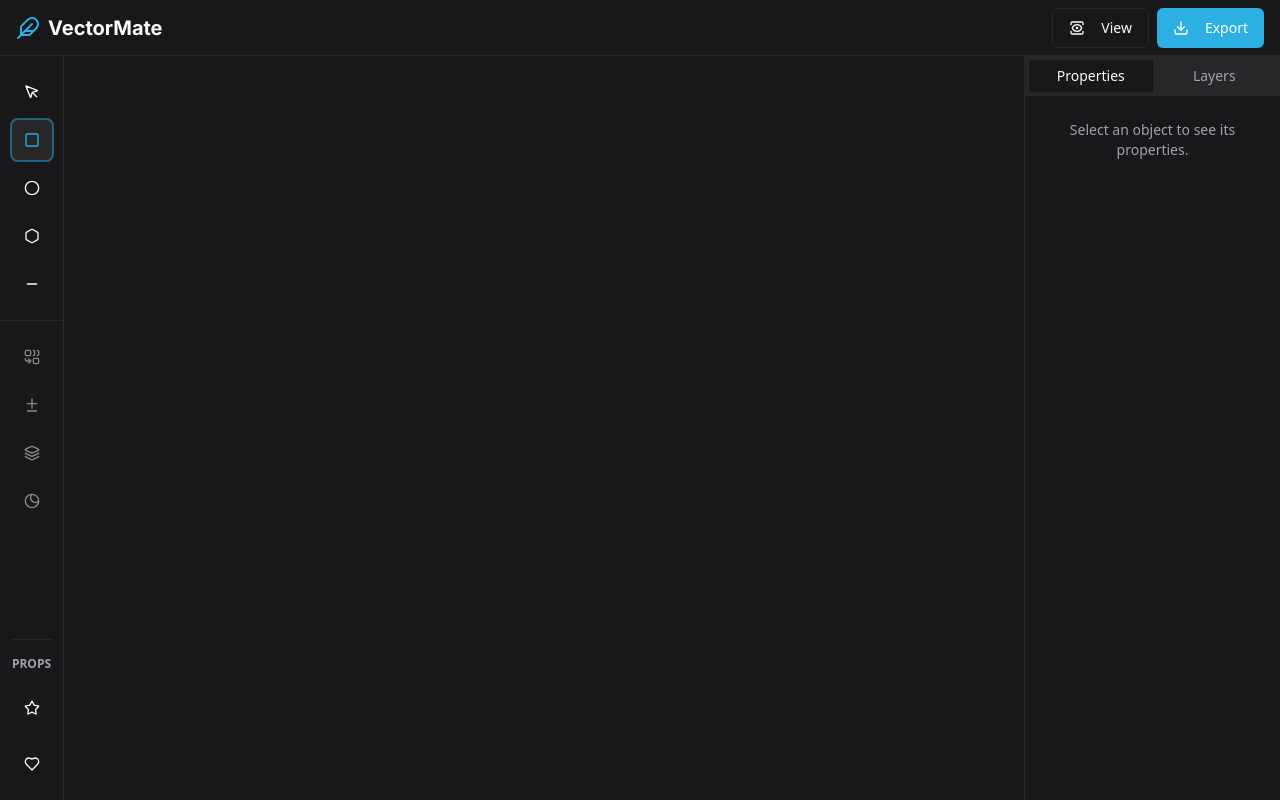
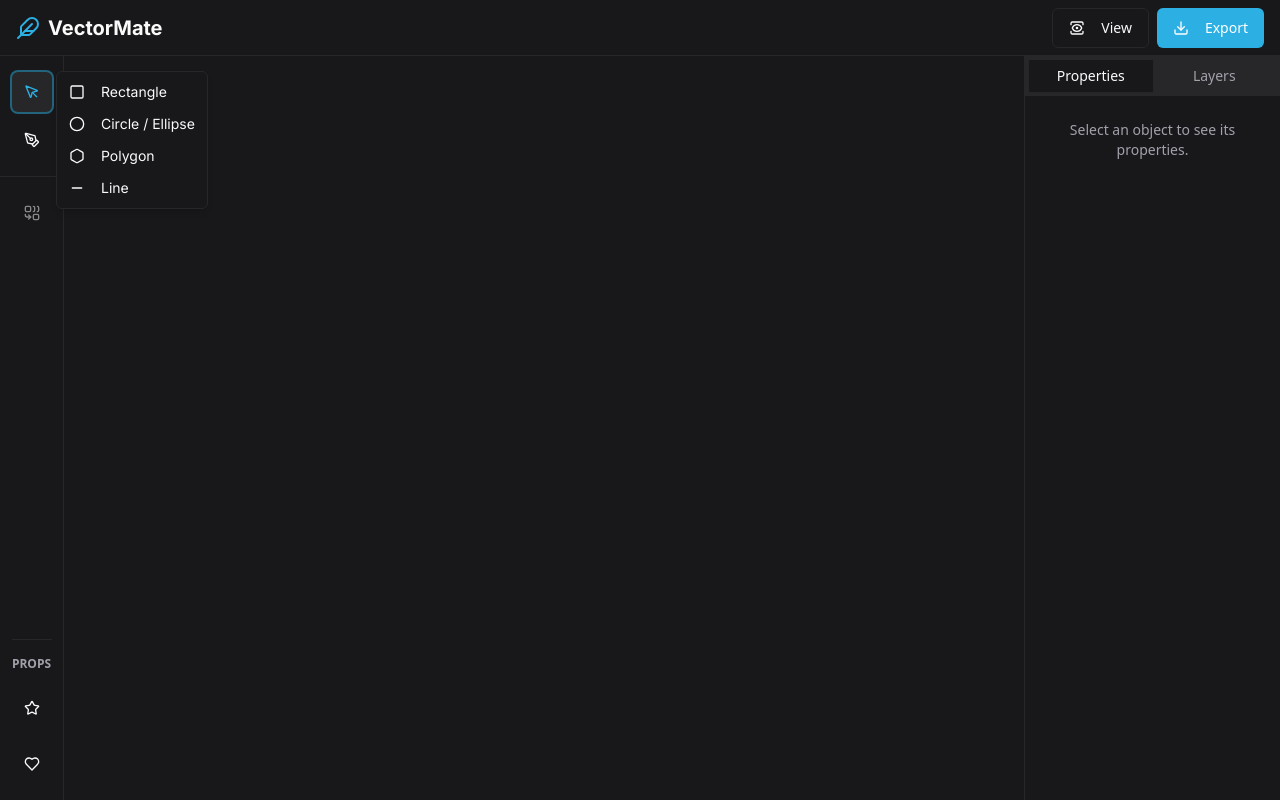
Before and after one commit to EV-OD/vectormate_js_version, a Next.js app: page / in a window 1280 px wide. Both pictures are taken after a click on the button 31 px from the left and 140 px from the top of the page. Built offline with nearby package versions, Linux system fonts and the light colour scheme.

Commit message:
and in left bar combine drawing in one tool and when right click on it n

```diff
--- a/src/components/toolbar.tsx
+++ b/src/components/toolbar.tsx
@@ -5,7 +5,26 @@ import { type Tool } from '@/lib/types';
 import { Button } from './ui/button';
 import { Tooltip, TooltipContent, TooltipProvider, TooltipTrigger } from './ui/tooltip';
 import { Separator } from './ui/separator';
-import { MousePointer, Square, Circle, Hexagon, Combine, Diff, Layers, Eclipse, Star, Heart, Minus } from 'lucide-react';
+import {
+  MousePointer,
+  Square,
+  Circle,
+  Hexagon,
+  Minus,
+  PenTool,
+  Combine,
+  Diff,
+  Layers,
+  Eclipse,
+  Star,
+  Heart
+} from 'lucide-react';
+import {
+  DropdownMenu,
+  DropdownMenuContent,
+  DropdownMenuItem,
+  DropdownMenuTrigger,
+} from "@/components/ui/dropdown-menu";
 import { cn } from '@/lib/utils';
 
 type ToolbarProps = {
@@ -15,15 +34,16 @@ type ToolbarProps = {
   disabled: boolean;
 };
 
-const tools: { name: Tool; icon: React.ElementType; tooltip: string }[] = [
-  { name: 'select', icon: MousePointer, tooltip: 'Select (V)' },
+const selectTool = { name: 'select' as const, icon: MousePointer, tooltip: 'Select (V)' };
+
+const shapeTools: { name: Tool; icon: React.ElementType; tooltip: string }[] = [
   { name: 'rectangle', icon: Square, tooltip: 'Rectangle (R)' },
   { name: 'circle', icon: Circle, tooltip: 'Circle / Ellipse (O)' },
   { name: 'polygon', icon: Hexagon, tooltip: 'Polygon (P)' },
   { name: 'line', icon: Minus, tooltip: 'Line (L)' },
 ];
 
-const booleanOps = [
+const booleanOps: { name: 'union' | 'subtract' | 'intersect' | 'exclude', icon: React.ElementType, tooltip: string }[] = [
   { name: 'union', icon: Combine, tooltip: 'Union' },
   { name: 'subtract', icon: Diff, tooltip: 'Subtract' },
   { name: 'intersect', icon: Layers, tooltip: 'Intersect' },
@@ -33,56 +53,96 @@ const booleanOps = [
 const props = [
   { name: 'star', icon: Star, tooltip: 'Star Prop' },
   { name: 'heart', icon: Heart, tooltip: 'Heart Prop' },
-]
+];
 
 export function Toolbar({ activeTool, onToolSelect, onBooleanOperation, disabled }: ToolbarProps) {
   const handleDragStart = (e: React.DragEvent<HTMLButtonElement>, propType: string) => {
     e.dataTransfer.setData("application/vectormate-prop", propType);
   };
 
+  const ActiveShapeIcon = shapeTools.find(t => t.name === activeTool)?.icon || PenTool;
+  const isShapeToolActive = shapeTools.some(t => t.name === activeTool);
+
   return (
     <aside className="w-16 flex flex-col items-center py-4 border-r bg-card text-card-foreground shrink-0">
       <TooltipProvider delayDuration={100}>
         <div className="flex flex-col gap-2">
-          {tools.map(({ name, icon: Icon, tooltip }) => (
-            <Tooltip key={name}>
+          {/* Select Tool */}
+          <Tooltip>
             <TooltipTrigger asChild>
               <Button
-                  variant={activeTool === name ? 'secondary' : 'ghost'}
+                variant={activeTool === selectTool.name ? 'secondary' : 'ghost'}
                 size="icon"
-                  onClick={() => onToolSelect(name)}
-                  className={cn(activeTool === name && 'text-primary ring-2 ring-primary/50')}
+                onClick={() => onToolSelect(selectTool.name)}
+                className={cn(activeTool === selectTool.name && 'text-primary ring-2 ring-primary/50')}
               >
-                  <Icon className="w-5 h-5" />
+                <selectTool.icon className="w-5 h-5" />
               </Button>
             </TooltipTrigger>
             <TooltipContent side="right">
-                <p>{tooltip}</p>
+              <p>{selectTool.tooltip}</p>
             </TooltipContent>
           </Tooltip>
+
+          {/* Shape Tools Dropdown */}
+          <DropdownMenu>
+            <Tooltip>
+              <TooltipTrigger asChild>
+                <DropdownMenuTrigger asChild>
+                  <Button
+                    variant={isShapeToolActive ? 'secondary' : 'ghost'}
+                    size="icon"
+                    className={cn(isShapeToolActive && 'text-primary ring-2 ring-primary/50')}
+                  >
+                    <ActiveShapeIcon className="w-5 h-5" />
+                  </Button>
+                </DropdownMenuTrigger>
+              </TooltipTrigger>
+              <TooltipContent side="right">
+                <p>Drawing Tools</p>
+              </TooltipContent>
+            </Tooltip>
+            <DropdownMenuContent side="right">
+              {shapeTools.map(({ name, icon: Icon, tooltip }) => (
+                <DropdownMenuItem key={name} onSelect={() => onToolSelect(name)}>
+                  <Icon className="mr-2 h-4 w-4" />
+                  <span>{tooltip.split(' (')[0]}</span>
+                </DropdownMenuItem>
               ))}
+            </DropdownMenuContent>
+          </DropdownMenu>
         </div>
 
         <Separator className="my-4" />
 
         <div className="flex flex-col gap-2">
-           {booleanOps.map(({ name, icon: Icon, tooltip }) => (
-            <Tooltip key={name}>
+          {/* Boolean Operations Dropdown */}
+          <DropdownMenu>
+            <Tooltip>
               <TooltipTrigger asChild>
+                <DropdownMenuTrigger asChild>
                   <Button
                     variant='ghost'
                     size="icon"
-                  onClick={() => onBooleanOperation(name as any)}
                     disabled={disabled}
                   >
-                  <Icon className="w-5 h-5" />
+                    <Combine className="w-5 h-5" />
                   </Button>
+                </DropdownMenuTrigger>
               </TooltipTrigger>
               <TooltipContent side="right">
-                <p>{tooltip}</p>
+                <p>Boolean Operations</p>
               </TooltipContent>
             </Tooltip>
+            <DropdownMenuContent side="right">
+              {booleanOps.map(({ name, icon: Icon, tooltip }) => (
+                <DropdownMenuItem key={name} onSelect={() => onBooleanOperation(name)} disabled={disabled}>
+                  <Icon className="mr-2 h-4 w-4" />
+                  <span>{tooltip}</span>
+                </DropdownMenuItem>
               ))}
+            </DropdownMenuContent>
+          </DropdownMenu>
         </div>
 
         <div className="mt-auto flex flex-col gap-4">
```
Lines whose indentation alone changed are shown as unchanged.
